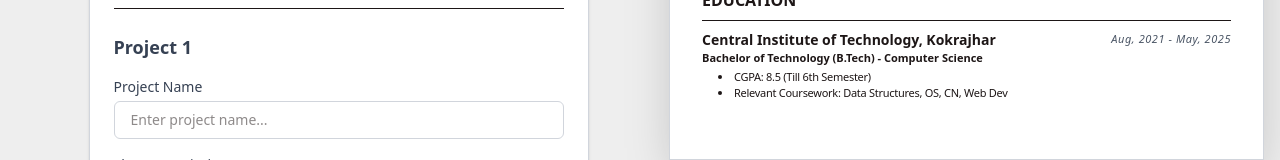
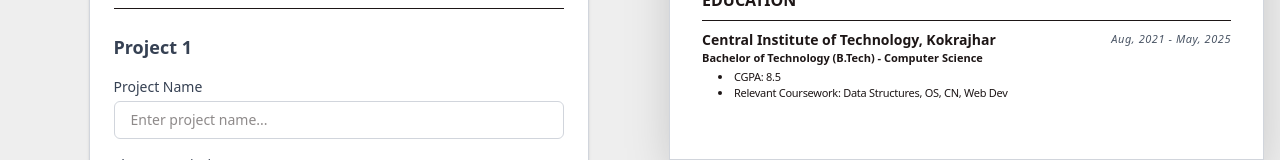
Before and after one commit to bhargablinx/resume-builder, a React (Vite) app: page / in a window 1280 px wide. Shown: the part 762-922 px from the top of the page. Built offline with nearby package versions, Linux system fonts and the light colour scheme.

Commit message:
Education section data static -> dynamic

```diff
--- a/src/components/Resume.jsx
+++ b/src/components/Resume.jsx
@@ -95,20 +95,21 @@ export const Resume = () => {
 
             {/* EDUCATION */}
             <SectionHeading sectionName="EDUCATION">
-                <EducationSection
-                    institute="Central Institute of Technology, Kokrajhar"
-                    degree="Bachelor of Technology (B.Tech) - Computer Science"
-                    startDate="Aug, 2021"
-                    endDate="May, 2025"
-                >
-                    <ul className="list-disc list-inside space-y-0.5 text-[11px] ml-4 mt-1 leading-tight tracking-tight">
-                        <li>CGPA: 8.5 (Till 6th Semester)</li>
-                        <li>
-                            Relevant Coursework: Data Structures, OS, CN, Web
-                            Dev
-                        </li>
-                    </ul>
-                </EducationSection>
+                {education.map((education) => {
+                    return (
+                        <EducationSection
+                            institute={education.institute}
+                            degree={education.degree}
+                            startDate={education.startDate}
+                            endDate={education.endDate}
+                        >
+                            <ul className="list-disc list-inside space-y-0.5 text-[11px] ml-4 mt-1 leading-tight tracking-tight">
+                                <li>CGPA: {education.cgpa}</li>
+                                <li>{education.otherInfo}</li>
+                            </ul>
+                        </EducationSection>
+                    );
+                })}
             </SectionHeading>
         </div>
     );
```
